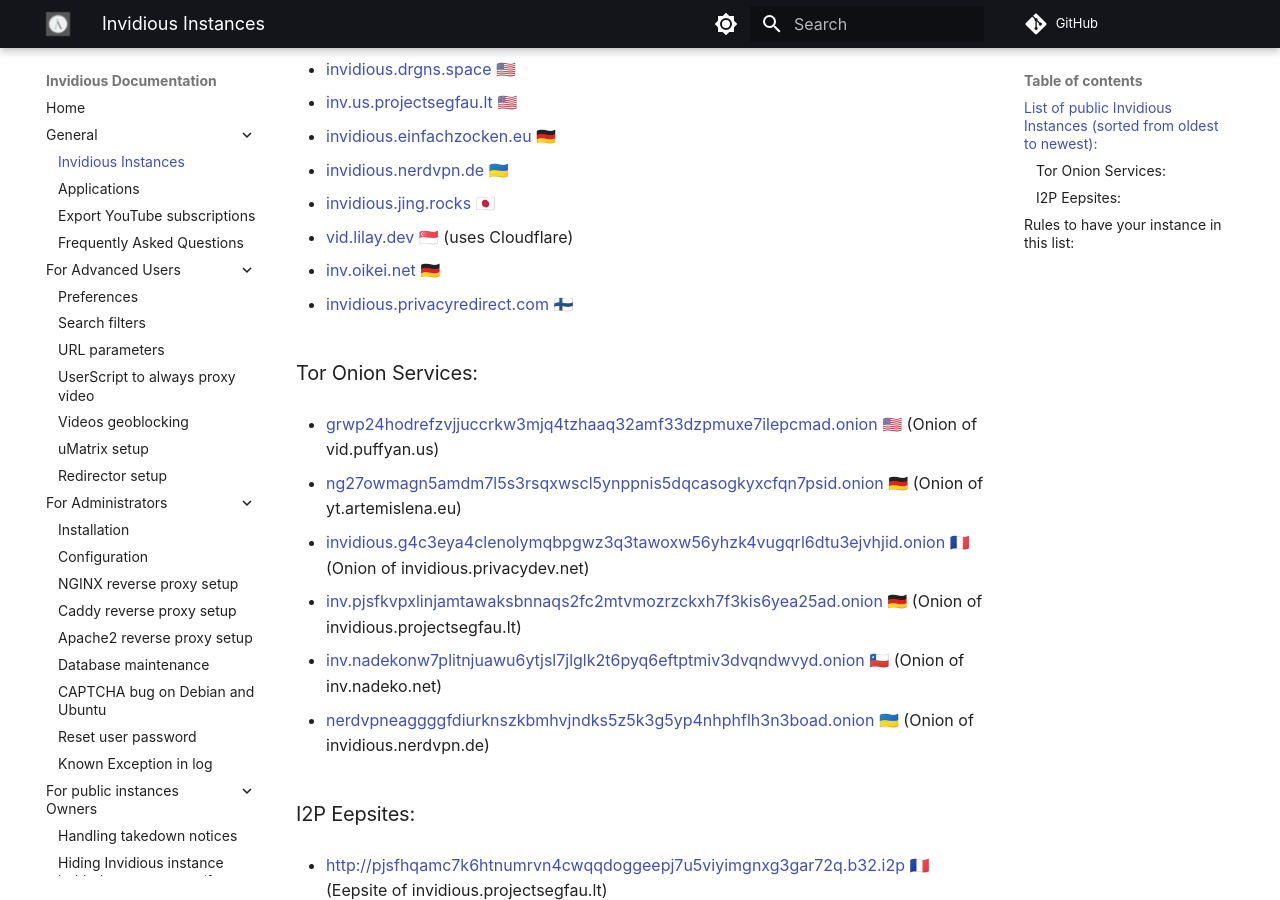
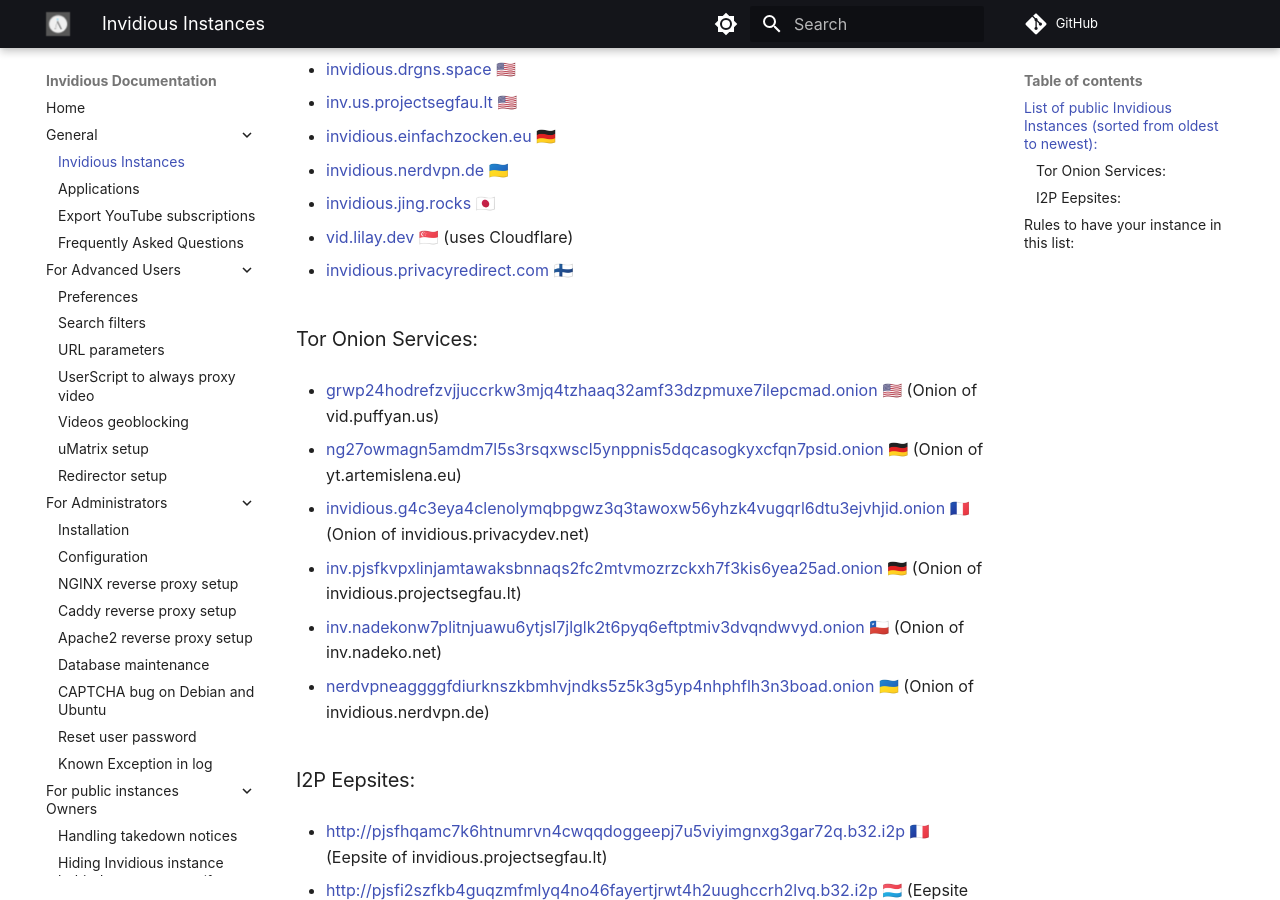
Before and after one commit to iv-org/documentation, an MkDocs documentation site: the page built from docs/instances.md, in a window 1280 px wide and 900 px high, scrolled down 1059 px. Built offline with MkDocs 1.6.1 and Material for MkDocs 9.7.7, drawn with Linux system fonts in a browser that asks for light colours; comment, search, counter and statistics services are not loaded.

Commit message:
Remove instance inv.oikei.net
closes #552

```diff
--- a/docs/instances.md
+++ b/docs/instances.md
@@ -58,8 +58,6 @@
 
 * [vid.lilay.dev](https://vid.lilay.dev) 🇸🇬 (uses Cloudflare)
 
-* [inv.oikei.net](https://inv.oikei.net) 🇩🇪
-
 * [invidious.privacyredirect.com](https://invidious.privacyredirect.com) 🇫🇮
 
 ### Tor Onion Services:
```
